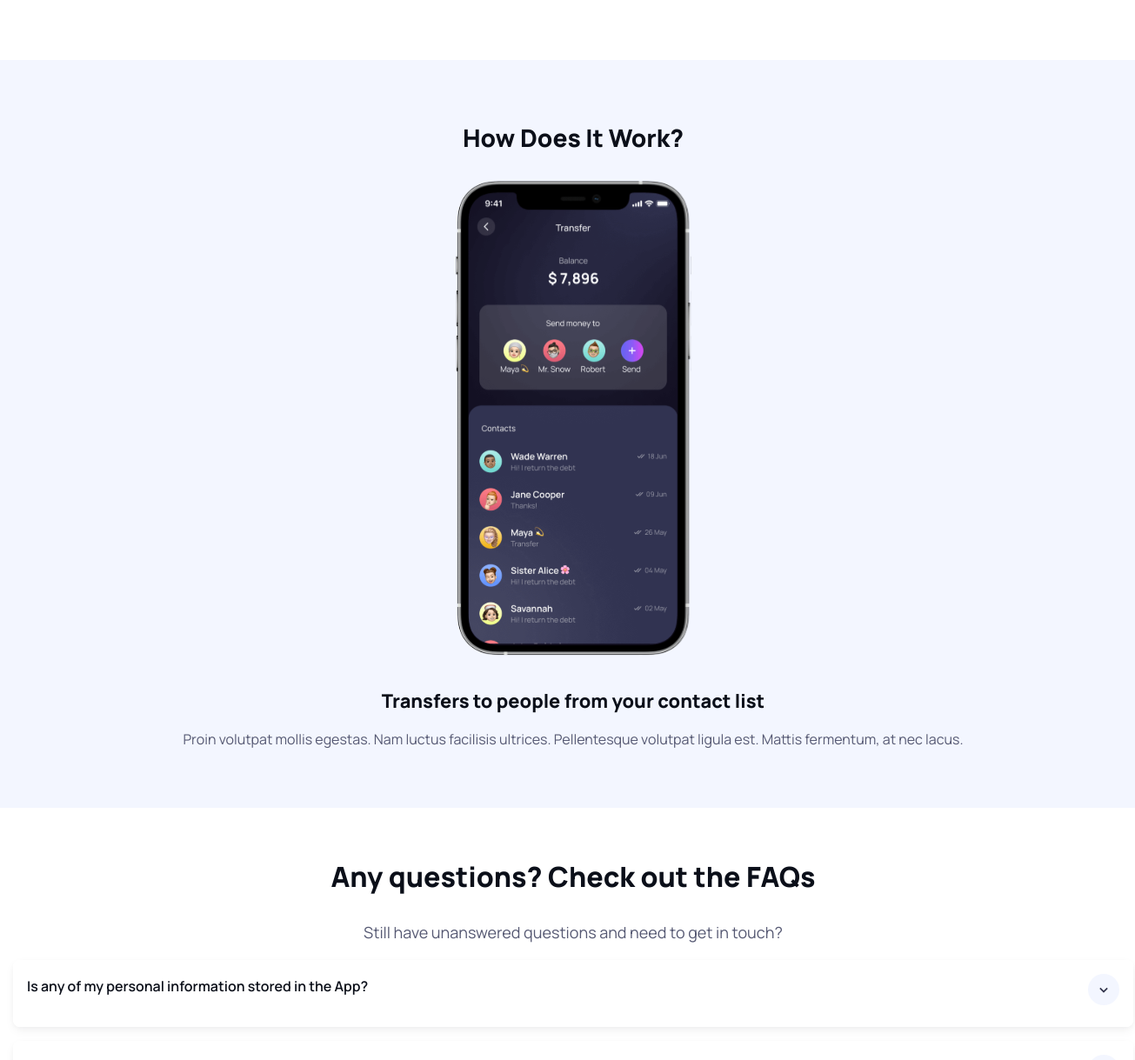
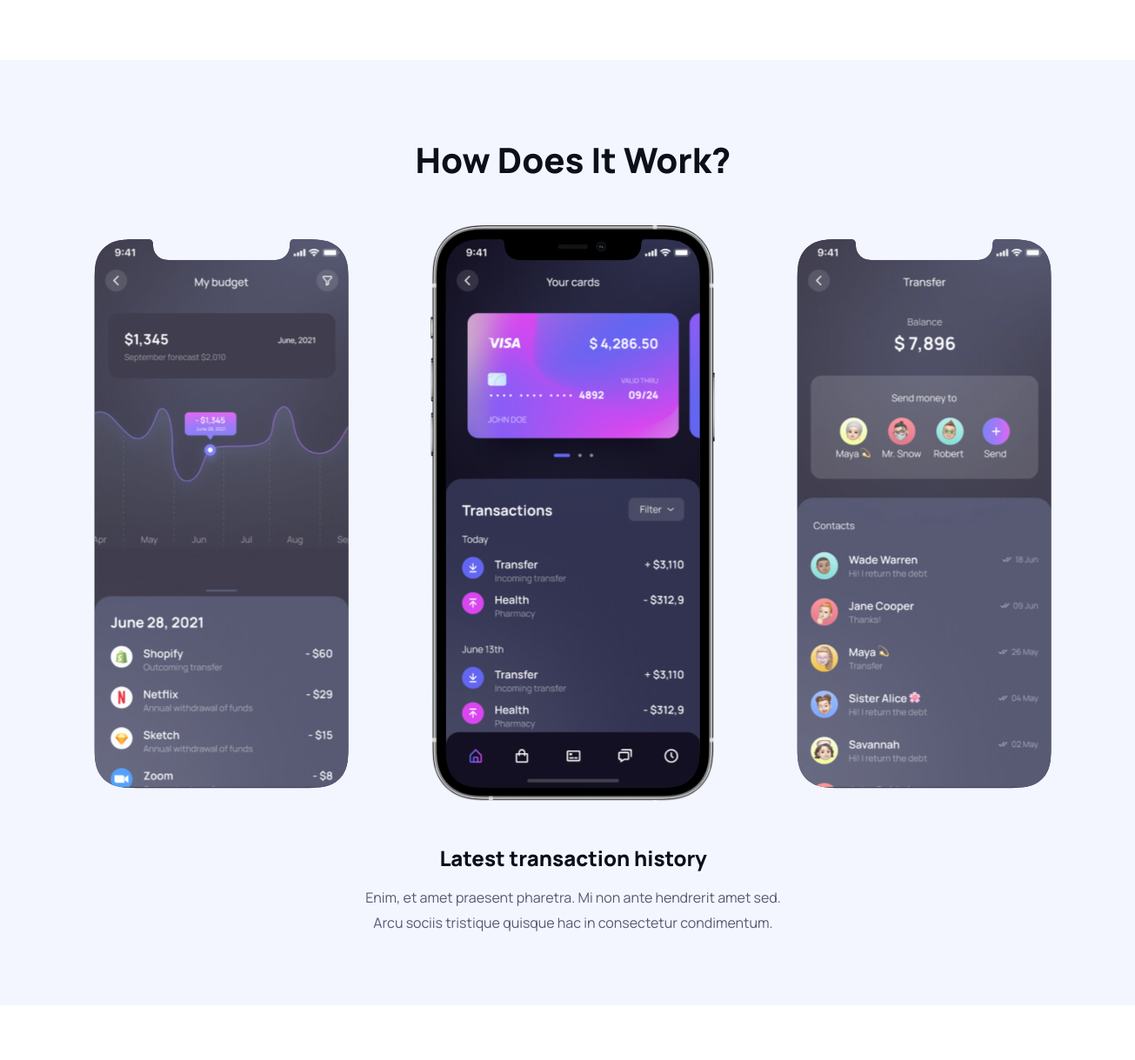
Before and after one commit to jeami174/Inl-mningsuppgift-JavaScript, a React (Vite) app: page / in a window 1536 px wide. Shown: the part 1920-3139 px from the top of the page at 87% size, without its empty margins (109-1414 px from the left). Built offline with nearby package versions, Linux system fonts and the light colour scheme.

Commit message:
gjort klart responsiviteten för sektionen HowDoesItWork

```diff
--- a/src/Components/HowDoesItWorkSection.css
+++ b/src/Components/HowDoesItWorkSection.css
@@ -2,29 +2,24 @@
     text-align: center;
     background-color: var(--color-bg-gray);
     padding-block: 2rem;
+}
 
-    .workdesktop,
-    .worktablet {
+#section-how-does-it-work .workdesktop,
+#section-how-does-it-work .worktablet {
     display: none;
 }
 
-    .workimagestablet,
-    .workimagesdesktop {
-        display: flex;
-        justify-content: space-evenly;
-    }
-
-    .h1 {
+#section-how-does-it-work .h1 {
     padding-top: 1rem;
     font-weight: 800;
     font-size: 28px;
 }
 
-    .workmobile {
+#section-how-does-it-work .workmobile {
     padding-bottom: 2rem;
 }
 
-    .workimagesmobile {
+#section-how-does-it-work .workimagesmobile {
     display: flex;
     justify-content: center;
     padding-top: 0.5rem;
@@ -33,11 +28,85 @@
     padding-right: 3rem;
 }
 
-    p {
+#section-how-does-it-work p {
     color: var(--color-text-body);
 }
 
-    .h4 {
+#section-how-does-it-work .h4 {
     margin-bottom: 1rem;
 }
+
+/* Tablet-specific styles */
+@media (min-width: 768px) {
+    #section-how-does-it-work .workmobile {
+        display: none;
     }
+
+    #section-how-does-it-work .h1 {
+        padding-top: 1rem;
+        font-weight: 800;
+        font-size: 34px;
+    }
+
+    #section-how-does-it-work .worktablet {
+        display: block;
+        padding-bottom: 2rem;
+    }
+
+    #section-how-does-it-work .worktablet .workimagestablet {
+        padding-top: 0.5rem;
+        padding-bottom: 0.5rem;
+        padding-left: 3rem;
+        padding-right: 3rem;
+        display: flex;
+        justify-content: center;
+    }
+
+    #section-how-does-it-work .content {
+        max-width: 50ch;
+        margin-inline: auto;
+    }
+
+    #section-how-does-it-work .content .h4 {
+        font-size: 23px;
+        margin-bottom: 1rem;
+    }
+
+    #section-how-does-it-work .content p {
+        color: var(--color-text-body);
+    }
+}
+
+/* Desktop-specific styles */
+@media (min-width: 1400px) {
+    #section-how-does-it-work .worktablet {
+        display: none;
+    }
+
+    #section-how-does-it-work .h1 {
+        padding-top: 1.5rem;
+        font-weight: 800;
+        font-size: 2.5rem;
+    }
+
+    #section-how-does-it-work .workdesktop {
+        display: block;
+        padding-bottom: 3rem;
+    }
+
+    #section-how-does-it-work .workdesktop .workimagesdesktop {
+        padding-top: 1rem;
+        padding-bottom: 1rem;
+        display: flex;
+        justify-content: space-evenly;
+    }
+
+    #section-how-does-it-work .content .h4 {
+        font-size: 24px;
+        margin-bottom: 1rem;
+    }
+
+    #section-how-does-it-work .content p {
+        color: var(--color-text-body);
+    }
+}
```
Lines whose indentation alone changed are shown as unchanged.
